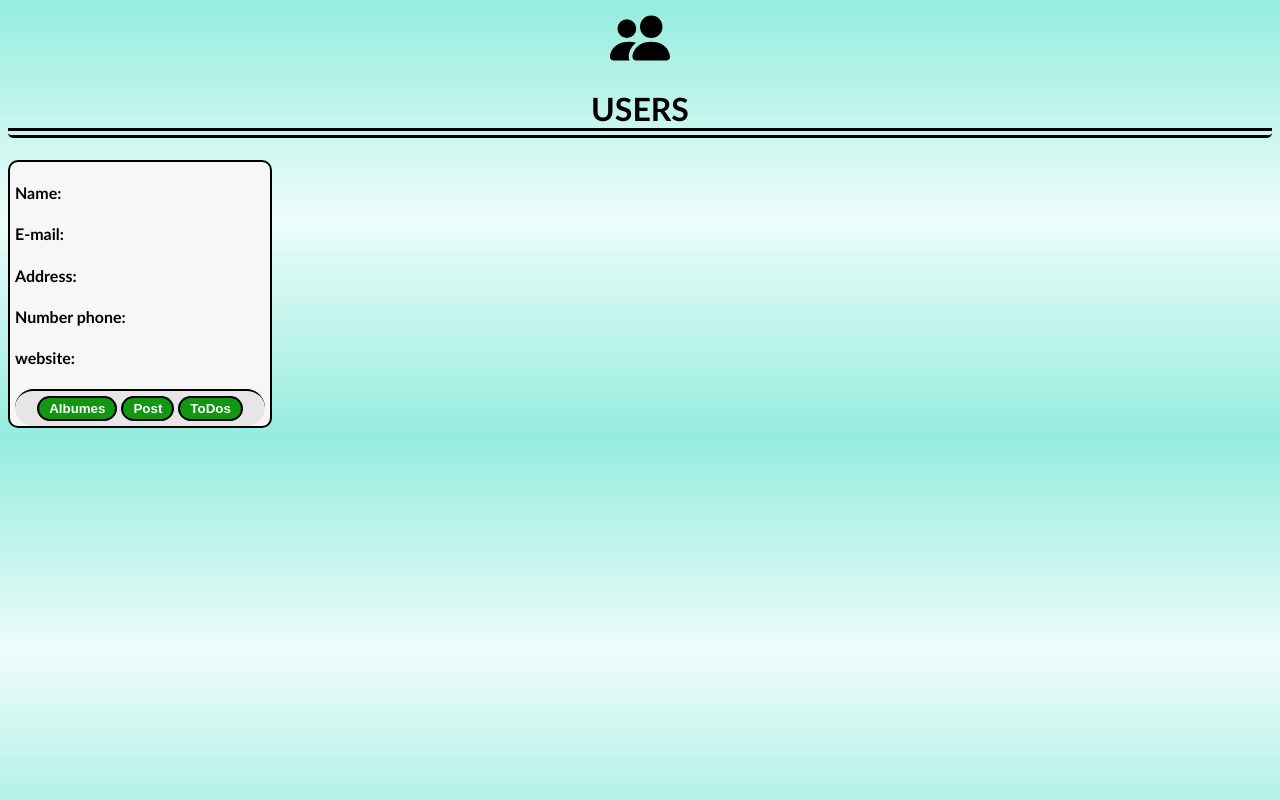
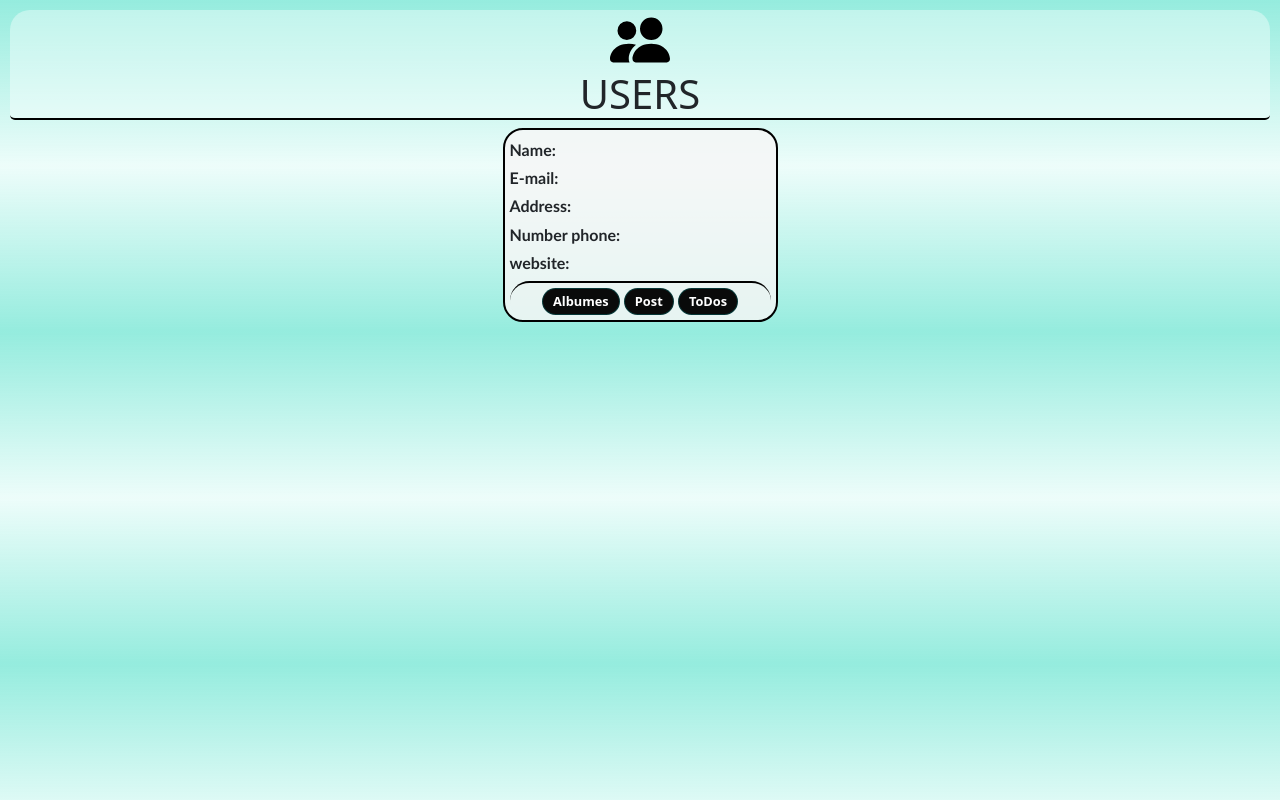
Before and after one commit to angeltapiard/project_jsonplaceholder, a plain HTML site: page index.html in a window 1280 px wide. Drawn offline with nearby package versions, Linux system fonts and the light colour scheme.

```diff
--- a/index.html
+++ b/index.html
@@ -3,11 +3,11 @@
 <head>
     <meta charset="UTF-8">
     <meta name="viewport" content="width=device-width, initial-scale=1.0">
-    <title>Users</title>
+    <link href="https://cdn.jsdelivr.net/npm/bootstrap@5.3.3/dist/css/bootstrap.min.css" rel="stylesheet" integrity="sha384-QWTKZyjpPEjISv5WaRU9OFeRpok6YctnYmDr5pNlyT2bRjXh0JMhjY6hW+ALEwIH" crossorigin="anonymous">
     <link href="styles.css" rel="stylesheet"/>
 </head>
 <body>
-    <div>
+    <div class="up">
         <img src="img/people-fill.svg" alt="users" width="60px" class="users">
         <h1>USERS</h1>
     </div>
@@ -26,7 +26,7 @@
         </div>
     </div>
 
-
+    <script src="https://cdn.jsdelivr.net/npm/bootstrap@5.3.3/dist/js/bootstrap.bundle.min.js" integrity="sha384-YvpcrYf0tY3lHB60NNkmXc5s9fDVZLESaAA55NDzOxhy9GkcIdslK1eN7N6jIeHz" crossorigin="anonymous"></script>
     <script src="app.js"></script>
 </body>
 </html>
--- a/styles.css
+++ b/styles.css
@@ -1,37 +1,41 @@
 body{
     background: linear-gradient(rgb(149, 236, 222), rgba(66, 231, 204, 0.096), rgb(149, 236, 222));
+    padding: 10px;
 }
 h1{
     text-align: center;
-    border-bottom: 10px double black;
+    border-bottom: 2px solid black;
     border-radius: 5px;
-    font-family: 'Gill Sans', 'Gill Sans MT', Calibri, 'Trebuchet MS', sans-serif;
 }
 .usuarios{
-    width: 250px;
+    margin: auto;
+    padding-top: 10px;
+    width: 275px;
     border: 2px solid black;
     padding-left: 5px;
-    background-color: rgb(247, 247, 247);
-    border-radius: 10px;
+    background-color: rgba(247, 247, 247, 0.822);
+    border-radius: 20px;
     padding-right: 5px;
+
 }
 .botones{
     padding-top: 5px;
     border-top: 2px solid black;
     text-align: center;
     padding-bottom: 5px;
-    background-color: rgb(231, 229, 229);
+    background-color: rgba(231, 229, 229, 0.082);
     border-radius: 60px;
 }
 button{
-    background-color: rgb(18, 151, 18);
+    background-color: rgba(0, 0, 0, 0.959);
     color: white;
     padding: 3px;
     padding-left: 10px;
     padding-right: 10px;
-    border-radius: 30px;
-    border: 2px solid black;
+    border-radius: 40px;
+    border: 1.8px solid rgba(0, 139, 139, 0.356);
     font-weight: bold;
+    font-size: 0.8rem;
 }
 span{
     font-family: 'Gill Sans', 'Gill Sans MT', Calibri, 'Trebuchet MS', sans-serif;
@@ -42,3 +46,12 @@
     margin-left: auto;
     margin-right: auto;
 }
+h4{
+    font-size: 1em;
+}
+.up{
+    background-color: rgba(255, 255, 255, 0.39);
+    border-top-left-radius: 20px;
+    border-top-right-radius: 20px;
+    width: 100%;
+}
```
